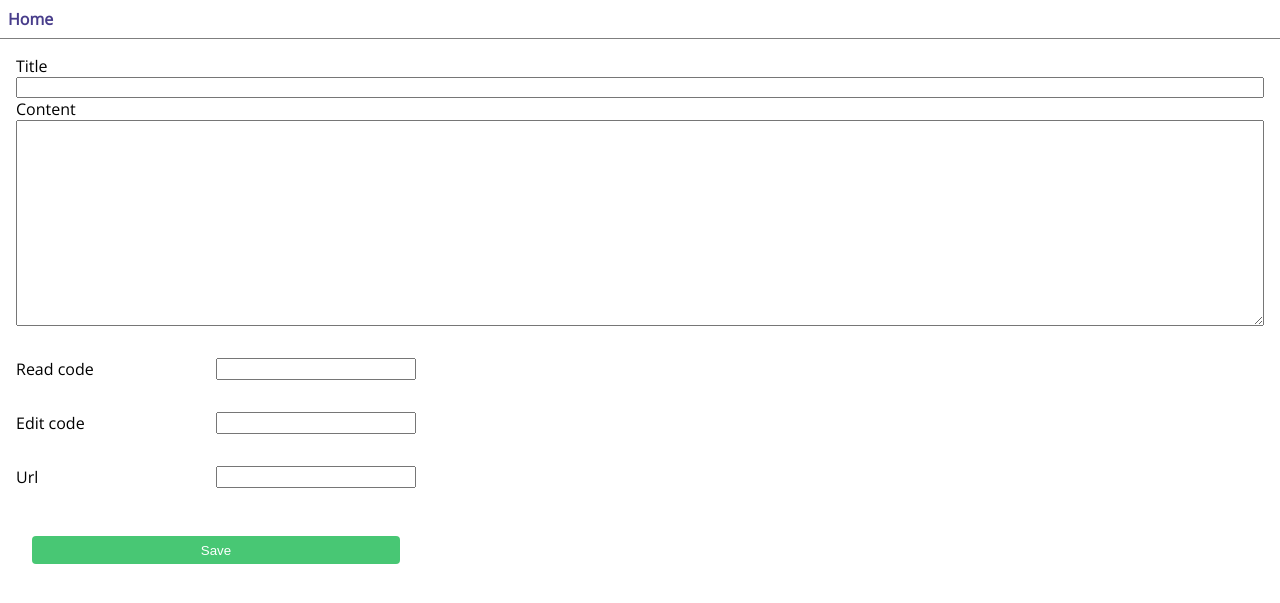
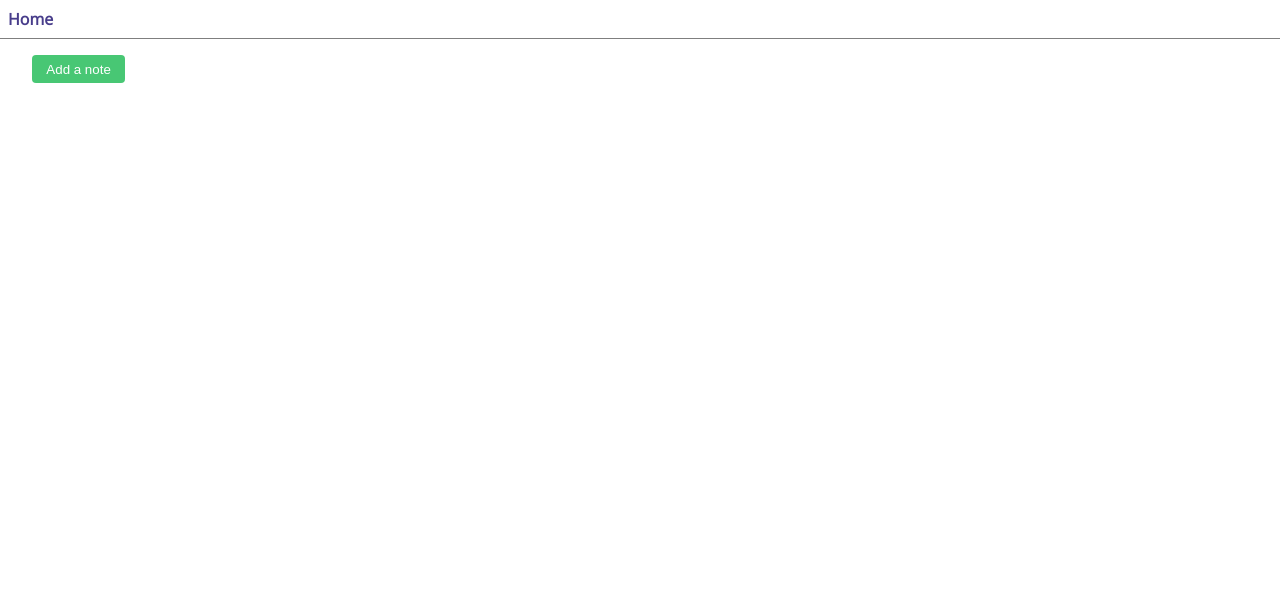
Before and after one commit to nicordev/share, a Symfony app: template templates/home/index.html.twig in a window 1280 px wide. Shown: the top 603 px of the page. Run offline with Twig, Linux system fonts and the light colour scheme; the template is opened without the code that fills it, so the values that code supplies are empty; form fields are guessed from the names that the template uses; some libraries are stand-ins or nearby versions.

Commit message:
feat: switch home editor display

```diff
--- a/public/css/common.css
+++ b/public/css/common.css
@@ -10,6 +10,7 @@ body {
 .main-content {
     max-width: 1500px;
     margin: 0 auto;
+    padding: 1em;
 }
 
 .bottom-right {
--- /dev/null
+++ b/public/css/home.css
@@ -0,0 +1,3 @@
+.note-editor-commands {
+    margin: 0 1em;
+}
--- a/templates/component/note_editor.html.twig
+++ b/templates/component/note_editor.html.twig
@@ -1,4 +1,4 @@
-<section class="note-form">
+<section class="note-form{% if noteEditorClass is defined %} {{ noteEditorClass }}{% endif %}">
     {{ form_start(noteForm, {'attr': {'class': 'note-form'}}) }}
     <div class="note-editor">
         {{ form_label(noteForm.title) }}
--- a/templates/home/index.html.twig
+++ b/templates/home/index.html.twig
@@ -5,9 +5,37 @@
 {% block stylesheets %}
     <link rel="stylesheet" href="{{ asset("/css/note_editor.css") }}">
     <link rel="stylesheet" href="{{ asset("/css/note_list.css") }}">
+    <link rel="stylesheet" href="{{ asset("/css/home.css") }}">
 {% endblock %}
 
 {% block content %}
+    <section class="note-editor-commands">
+        <button class="button is-success" id="showNoteEditorButton">Add a note</button>
+        <button class="button is-warning hidden" id="closeNoteEditorButton">Close editor</button>
+    </section>
+    {% set noteEditorClass = 'hidden' %}
     {% include 'component/note_editor.html.twig' %}
     {% include 'component/note_list.html.twig' %}
 {% endblock %}
+
+{% block javascripts %}
+    <script>
+        // Transpile markdown into html.
+        (function () {
+            const showNoteEditorButtonElement = document.getElementById('showNoteEditorButton');
+            const closeNoteEditorButtonElement = document.getElementById('closeNoteEditorButton');
+            const noteEditorElement = document.getElementsByClassName('note-form')[0];
+
+            showNoteEditorButtonElement.addEventListener('click', function () {
+                noteEditorElement.classList.remove('hidden');
+                closeNoteEditorButtonElement.classList.remove('hidden');
+                this.classList.add('hidden');
+            });
+            closeNoteEditorButtonElement.addEventListener('click', function () {
+                noteEditorElement.classList.add('hidden');
+                showNoteEditorButtonElement.classList.remove('hidden');
+                this.classList.add('hidden');
+            });
+        })();
+    </script>
+{% endblock %}
```
